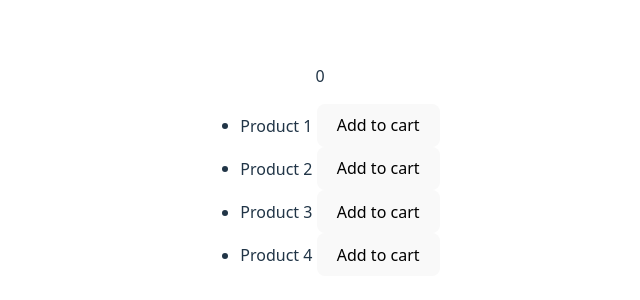
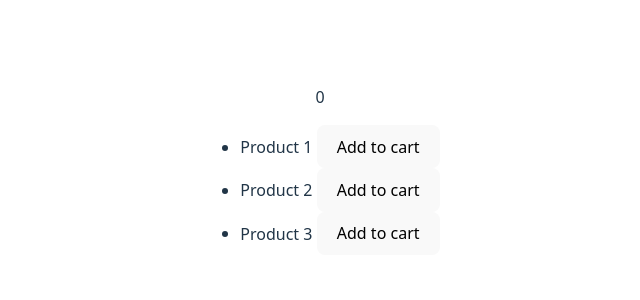
Before and after one commit to MeBurritoLoc0/react-ecommerce-ci-cd, a React (Vite) app: page / in a window 1280 px wide. Shown: the part 222-522 px from the top of the page, without its empty margins (320-960 px from the left). Built offline with nearby package versions, Linux system fonts and the light colour scheme.

Commit message:
Test List

```diff
--- a/src/App.jsx
+++ b/src/App.jsx
@@ -7,7 +7,6 @@ const products = [
   { id: 1, title: "Product 1" },
   { id: 2, title: "Product 2" },
   { id: 3, title: "Product 3" },
-  { id: 4, title: "Product 4" },
 ];
 
 function App() {
```
